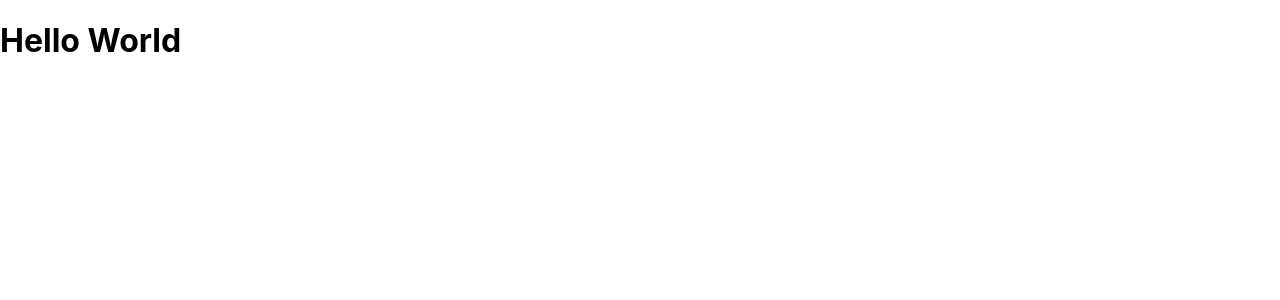
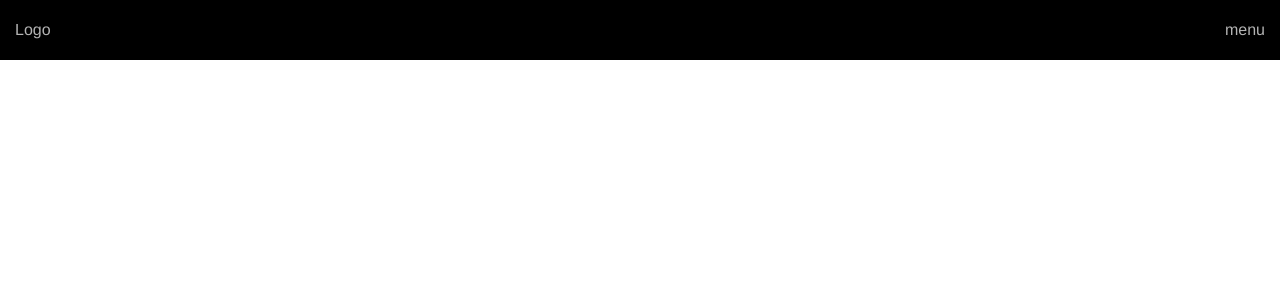
Before and after one commit to Chumzine/Spotify-clone, a React (Create React App) app: page / in a window 1280 px wide. Shown: the top 300 px of the page. Built offline with nearby package versions, Linux system fonts and the light colour scheme.

Commit message:
Header initiated

```diff
--- a/src/app/App.js
+++ b/src/app/App.js
@@ -1,9 +1,10 @@
 import './App.css';
+import { LandingPageHeader } from './components/LandingPageHeader';
 
 export function App() {
   return (
     <div>
-      <h1>Hello World</h1>
+      <LandingPageHeader />
     </div>
   );
 }
--- /dev/null
+++ b/src/app/components/LandingPageHeader.css
@@ -0,0 +1,8 @@
+.header {
+    height: 60px;
+    background-color: #000;
+    display: flex;
+    align-items: center;
+    justify-content: space-between;
+    padding: 0 15px;
+}
--- /dev/null
+++ b/src/app/components/LandingPageHeader.jsx
@@ -0,0 +1,8 @@
+import './LandingPageHeader.css'
+
+export const LandingPageHeader = () => {
+    return (<header className="header">
+        <div className="logo">Logo</div>
+        <div className="menu">menu</div>
+    </header>)
+}
--- a/src/index.css
+++ b/src/index.css
@@ -1,10 +1,14 @@
 body {
   margin: 0;
-  font-family: -apple-system, BlinkMacSystemFont, 'Segoe UI', 'Roboto', 'Oxygen',
-    'Ubuntu', 'Cantarell', 'Fira Sans', 'Droid Sans', 'Helvetica Neue',
+  padding: 0;
+  font-family: 'Helvetica Neue', -apple-system, BlinkMacSystemFont, 'Segoe UI', 'Roboto', 'Oxygen',
+    'Ubuntu', 'Cantarell', 'Fira Sans', 'Droid Sans',
     sans-serif;
   -webkit-font-smoothing: antialiased;
   -moz-osx-font-smoothing: grayscale;
+  /* background-color: #000000; */
+  color: #B3B3B3;
+  font-size: 16px;
 }
 
 code {
```
